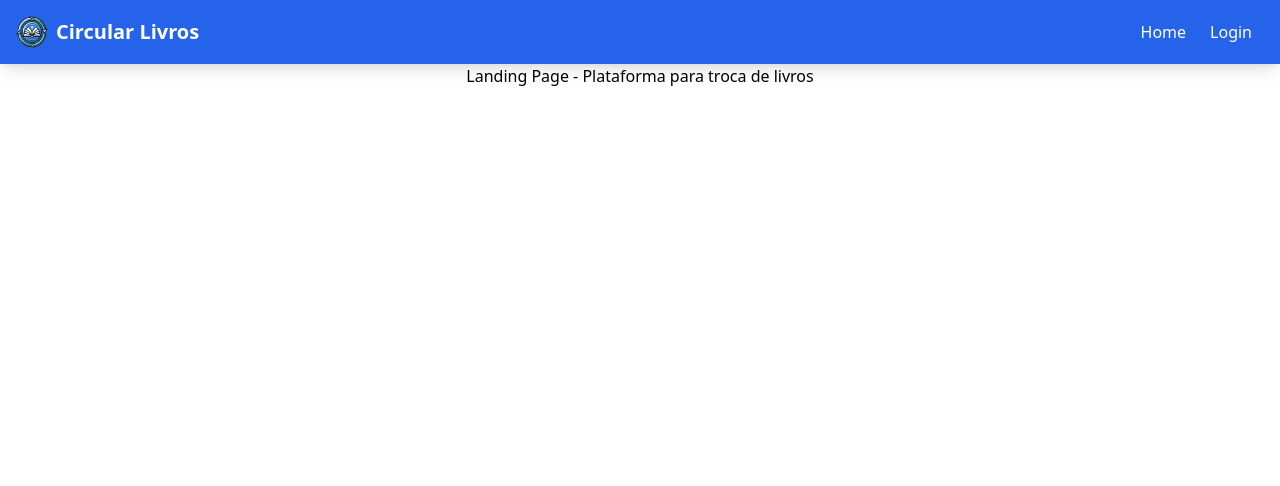
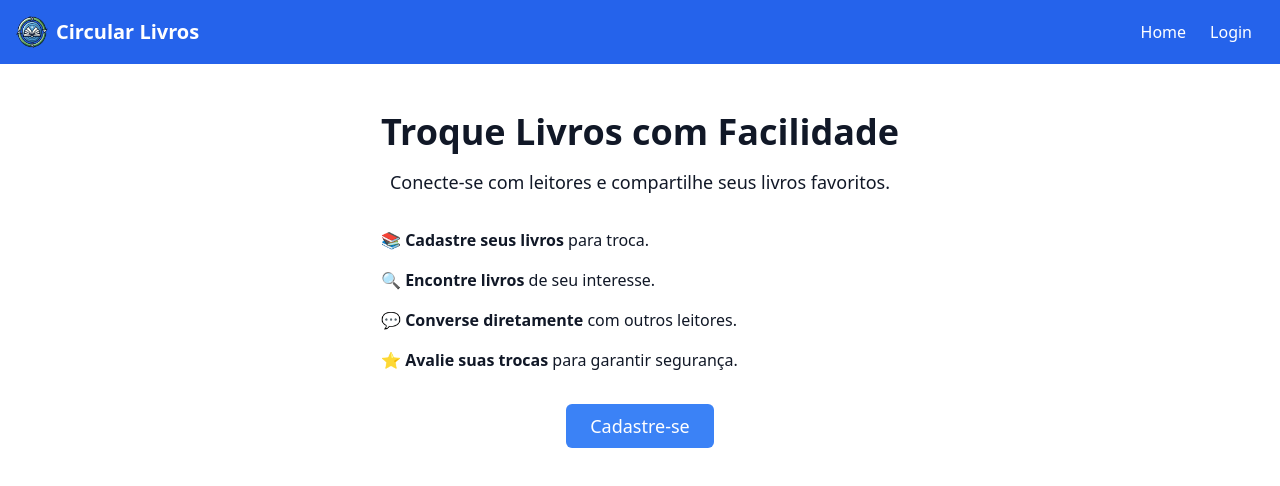
Before and after one commit to vinicius-simioni/P-PPI-II, a React (Vite) app in the folder frontend/: page / in a window 1280 px wide. Shown: the top 486 px of the page. Built offline with nearby package versions, Linux system fonts and the light colour scheme.

Commit message:
Update Home.jsx

```diff
--- a/frontend/src/pages/Home.jsx
+++ b/frontend/src/pages/Home.jsx
@@ -1,6 +1,29 @@
+import { Link } from "react-router-dom";
+
 const Home = () => (
-  <div className="text-center">
-    <p>Landing Page - Plataforma para troca de livros</p>
+  <div className="bg-white min-h-80 flex flex-col justify-center items-center text-gray-900">
+    <div className="max-w-2xl px-6 py-12 text-center">
+      <h1 className="text-4xl font-semibold mb-4">
+        Troque Livros com Facilidade
+      </h1>
+      <p className="text-lg font-light mb-8">
+        Conecte-se com leitores e compartilhe seus livros favoritos.
+      </p>
+
+      <div className="text-left space-y-4 mb-8">
+        <p>📚 <b>Cadastre seus livros</b> para troca.</p>
+        <p>🔍 <b>Encontre livros</b> de seu interesse.</p>
+        <p>💬 <b>Converse diretamente</b> com outros leitores.</p>
+        <p>⭐ <b>Avalie suas trocas</b> para garantir segurança.</p>
+      </div>
+
+      <Link
+        to="/register"
+        className="inline-block bg-blue-500 text-white py-2 px-6 rounded-md text-lg font-medium hover:bg-gray-700 transition-all"
+      >
+        Cadastre-se
+      </Link>
+    </div>
   </div>
 );
 
```
